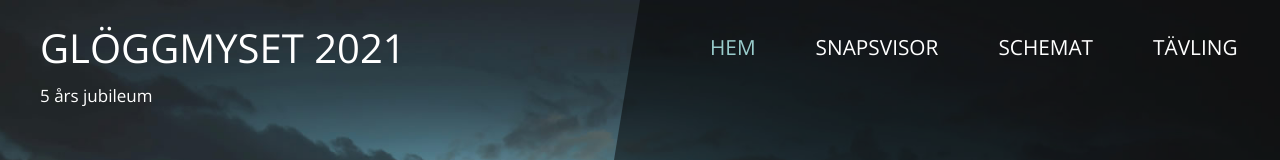
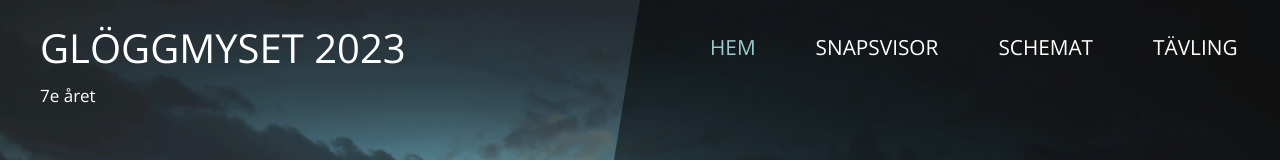
Before and after one commit to Idemark/Idemark.github.io, a website: page index.html in a window 1280 px wide. Shown: the top 160 px of the page. Drawn offline with nearby package versions, Linux system fonts and the light colour scheme.

Commit message:
Update index.html

```diff
--- a/index.html
+++ b/index.html
@@ -5,7 +5,7 @@
     <meta charset="UTF-8">
     <meta name="viewport" content="width=device-width, initial-scale=1.0">
     <meta http-equiv="X-UA-Compatible" content="ie=edge">
-    <title>Glöggmyset 2021 - Hem</title>
+    <title>Glöggmyset 2023 - Hem</title>
     <link href="https://fonts.googleapis.com/css?family=Open+Sans:300,400" rel="stylesheet" /> <!-- https://fonts.google.com/ -->
     <link href="css/bootstrap.min.css" rel="stylesheet" /> <!-- https://getbootstrap.com/ -->
     <link href="fontawesome/css/all.min.css" rel="stylesheet" /> <!-- https://fontawesome.com/ -->
@@ -19,8 +19,8 @@
                 <div class="tm-col-left">
                     <div class="tm-site-header media">
                         <div class="media-body">
-                            <h1 class="tm-sitename text-uppercase">Glöggmyset 2021</h1>
-                            <p class="tm-slogon">5 års jubileum</p>
+                            <h1 class="tm-sitename text-uppercase">Glöggmyset 2023</h1>
+                            <p class="tm-slogon">7e året</p>
                         </div>
                     </div>
                 </div>
```
